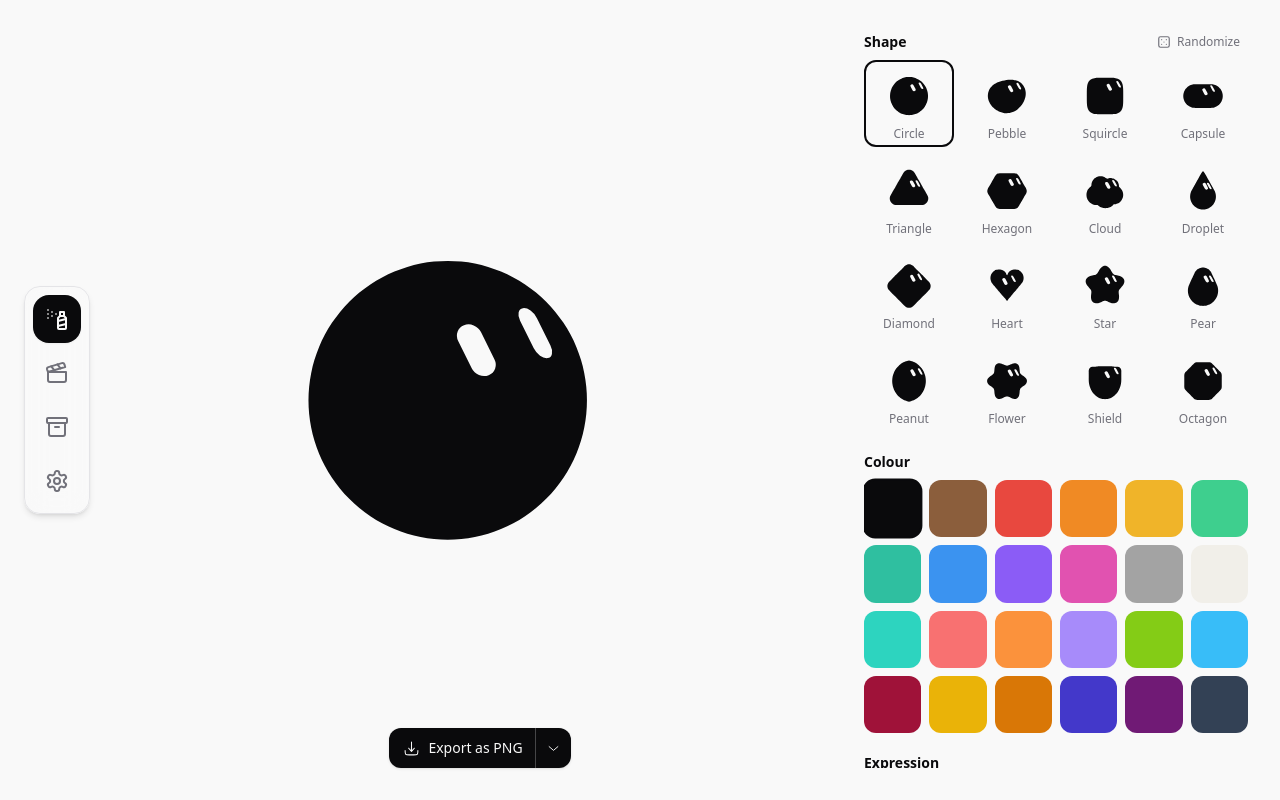
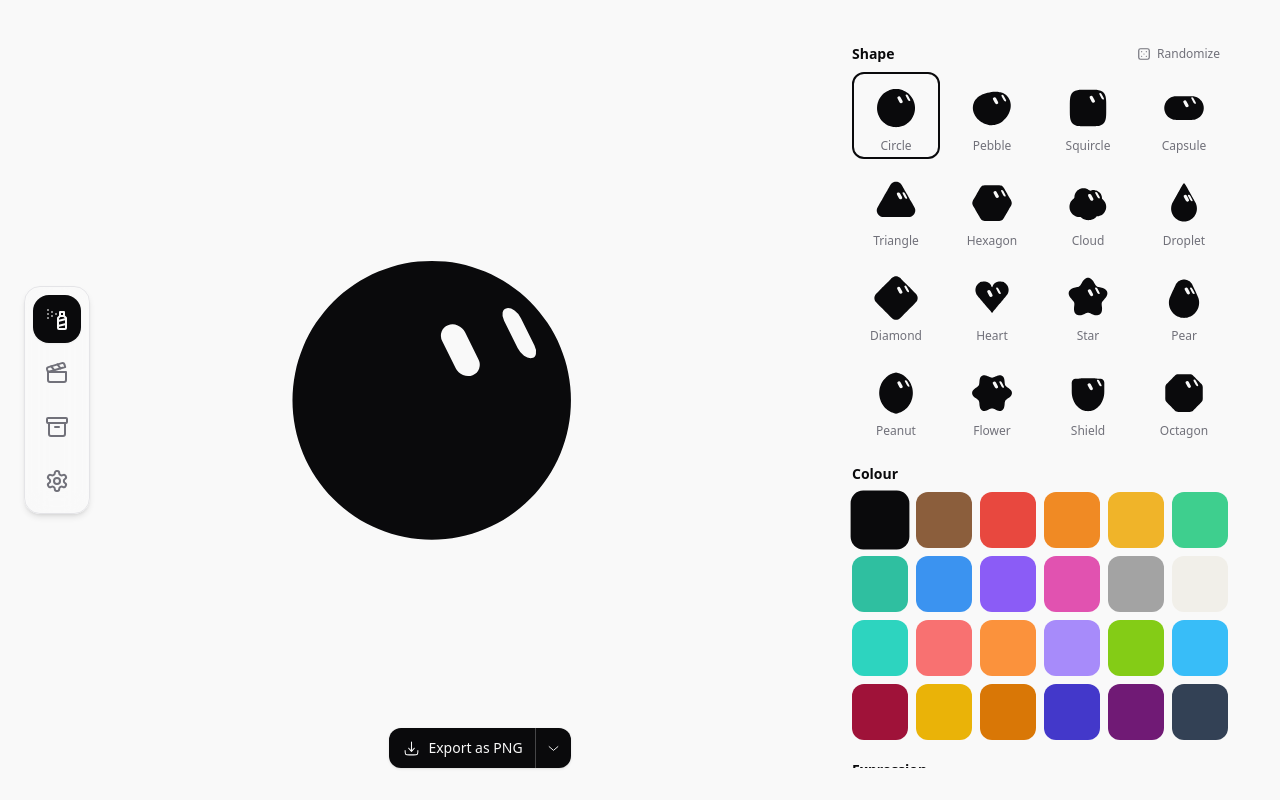
Before and after one commit to emireln/bobby, a Vue app: page / in a window 1280 px wide. Built offline with nearby package versions, Linux system fonts and the light colour scheme.

Commit message:
fix: increase horizontal padding on right sidebar and add custom sleek scrollbar styling

```diff
--- a/package.json
+++ b/package.json
@@ -1,7 +1,7 @@
 {
   "name": "bobby",
   "private": true,
-  "version": "0.1.29",
+  "version": "0.1.30",
   "type": "module",
   "description": "bobby — animated SVG avatar recreation with customizable shapes, expressions, and colors.",
   "license": "MIT",
--- a/src/App.vue
+++ b/src/App.vue
@@ -941,7 +941,7 @@ watch(
 
       <aside
         v-if="!preview"
-        class="panneau scene__droite w-full lg:w-96 lg:shrink-0"
+        class="panneau scene__droite w-full px-3.5 py-2 lg:w-[26rem] lg:shrink-0 lg:px-5 lg:py-3"
         :class="droite ? 'panneau--ouvert max-lg:order-2' : 'max-lg:hidden'"
       >
         <!-- animations -->
--- a/src/styles.css
+++ b/src/styles.css
@@ -394,7 +394,7 @@ body,
 
   .scene {
     display: grid;
-    grid-template-columns: 0 minmax(0, 1fr) 24rem;
+    grid-template-columns: 0 minmax(0, 1fr) 26rem;
     column-gap: 2.5rem;
     transition: grid-template-columns var(--bascule);
     /*
@@ -523,8 +523,23 @@ body,
      */
     overflow-x: hidden;
     overflow-y: auto;
+    scrollbar-width: thin;
+    scrollbar-color: var(--line) transparent;
     opacity: 0;
     transition: opacity 0.3s ease-out;
+  }
+
+  .panneau::-webkit-scrollbar {
+    width: 6px;
+  }
+
+  .panneau::-webkit-scrollbar-track {
+    background: transparent;
+  }
+
+  .panneau::-webkit-scrollbar-thumb {
+    background-color: var(--line);
+    border-radius: 9999px;
   }
 
   .panneau--ouvert {
```
Also changed, not shown: 1 other file (tests, documents, lock files or other folders).
